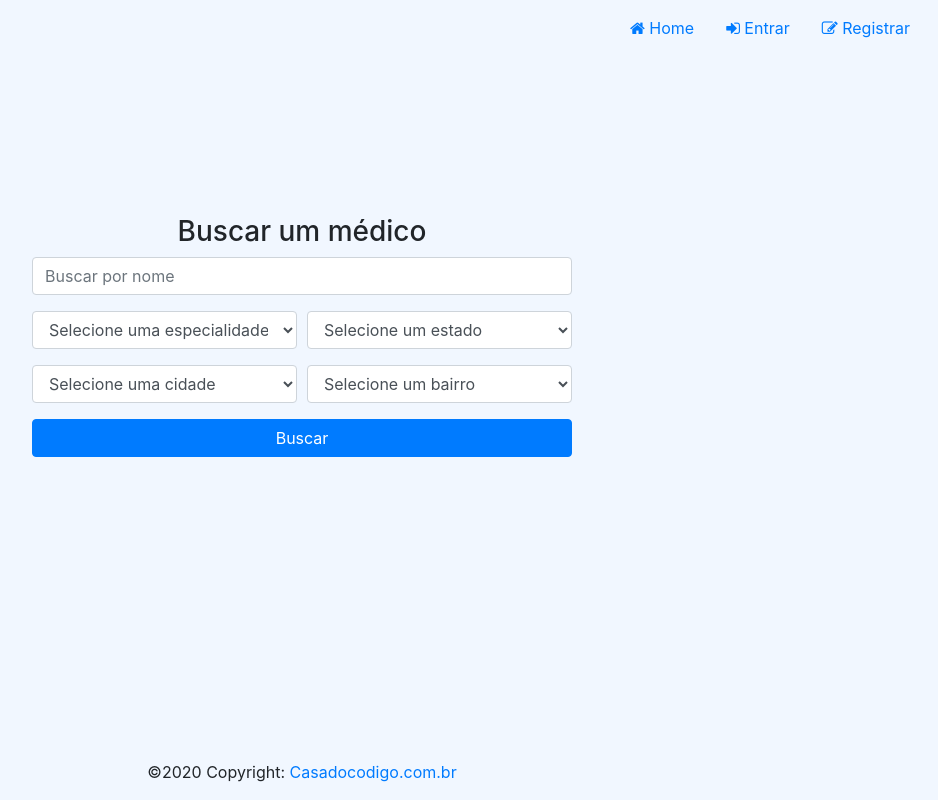
After one commit to Brunnokauan/Python-Projects, a Django app: template casa do código/livro_django/medicSearch/templates/home/home.html in a window 1280 px wide. The commit adds this page. Shown: the whole page, without its empty margins (338-1276 px from the left). Run offline with Django 4.2, Linux system fonts and the light colour scheme; the template is opened without the code that fills it, so the values that code supplies are empty; some libraries are stand-ins or nearby versions.

Commit message:
Criação da página dos médicos

```diff
--- /dev/null
+++ b/casa do código/livro_django/medicSearch/static/css/global.css
@@ -0,0 +1,77 @@
+#content{
+    min-height: calc(100vh - 112px);
+}
+
+.image-circle{
+    width: 150px;
+    height: 150px;
+    border-radius: 100%;
+    margin: 10px auto;
+    background-size: contain;
+    background-color: #ccc;
+}
+
+.btn-card {
+    width: 49.5%;
+    float: left;
+    font-size: 0.9em;
+}
+
+.btn-card:last-child{
+    margin-left: 1%;
+}
+
+.specialties{
+    padding: 0;
+    list-style: none;
+    min-height: 46px;
+}
+
+.navigation{
+    margin: 0 auto;
+}
+
+.social-container{
+    display: flex;
+}
+
+.social-container span{
+    display: flex;
+    align-content: space-between;
+}
+
+.social-container a {
+    margin: 0 1%;
+    width: 50%;
+    height: 40px;
+    line-height: 20px;
+}
+
+.social-container a, .social-container a:hover, .social-container
+a:active, .social-container a:visited{
+    color: #fff
+}
+
+.social-container a:first-child {
+    margin-left: 0;
+}
+
+.social-container a:last-child {
+    margin-right: 0;
+}
+
+.social-container a#facebook, .social-container a#facebook:visited{
+    background-color: #3b5999;
+}
+
+.social-container a#google, .social-container a#google:visited{
+    background-color: #dd4b39;
+}
+
+.social-container a#facebook:hover, .social-container a#facebook:active{
+    background-color: #383871;
+}
+
+.social-container a#google:hover, .social-container a#google:active{
+    background-color: #9e3e2c;
+}
--- /dev/null
+++ b/casa do código/livro_django/medicSearch/static/css/home.css
@@ -0,0 +1,11 @@
+body{
+    background-color: #f1f7ff;
+}
+
+#content form{
+    margin-top: calc(50vh - 241px);
+}
+
+#content form button{
+    width: 100%;
+}
--- a/casa do código/livro_django/medicSearch/templates/base.html
+++ b/casa do código/livro_django/medicSearch/templates/base.html
@@ -6,15 +6,36 @@
     <meta http-equiv="X-UA-Compatible" content="IE=edge">
     <meta name="viewport" content="width=device-width, initial-scale=1.0">
     <link rel="stylesheet" href="https://stackpath.bootstrapcdn.com/bootstrap/4.4.1/css/bootstrap.min.css">
-    <link rel="stylesheet" href="https://stackpath.bootstrappcdn.com/font-awesome/4.7.0/css/font-awesome.min.css">
+    <link rel="stylesheet" href="https://stackpath.bootstrapcdn.com/font-awesome/4.7.0/css/font-awesome.min.css">
     <link rel="stylesheet" href="{% static 'css/global.css' %}">
     {% block styles %}{% endblock %}
     <title>Busca Doutor - {% block title %}{% endblock %}</title>
 </head>
 <body>
-    <header></header>
+    <header>
+        <nav class="navbar justify-content-end navbar-expand-lg">
+            <ul class="nav">
+                <li class="nav-item"><a class="nav-link" href="/"><i class="fa fa-home"></i class=""> Home</a></li>
+                {% if user.is_authenticated %}
+                    <li class="nav-item"><a class="nav-link" href="#"><i class="fa fa-user"></i class=""> Perfil</a></li>
+                    <li class="nav-item"><a class="nav-link" href="#"><i class="fa fa-edit"></i class=""> Editar Perfil</a></li>
+                    <li class="nav-item"><a class="nav-link" href="#"><i class="fa fa-sign-out"></i class=""> Sair</a></li>
+                {% else %}
+                    <li class="nav-item"><a class="nav-link" href="#"><i class="fa fa-sign-in"></i class=""> Entrar</a></li>
+                    <li class="nav-item"><a class="nav-link" href="#"><i class="fa fa-edit"></i class=""> Registrar</a></li>
+                {% endif %}
+            </ul>
+        </nav>
+    </header>
     {% block content %}{% endblock %}
-    <footer></footer>
+    <footer class="page-footer font-small blue">
+        <div class="footer-copyright text-center py-3">©2020 Copyright:
+            <a href="https://www.casadocodigo.com.br/">Casadocodigo.com.br</a>
+        </div>
+    </footer>
+    <script src="https://code.jquery.com/jquery-3.4.1.slim.min.js"></script>
+    <script src="https://cdn.jsdelivr.net/npm/popper.js@1.16.0/dist/umd/popper.min.js"></script>
+    <script src="https://stackpath.bootstrapcdn.com/bootstrap/4.4.1/js/bootstrap.min.js"></script>
     {% block scripts %}{% endblock %}
 </body>
 </html>
--- /dev/null
+++ b/casa do código/livro_django/medicSearch/templates/home/home.html
@@ -0,0 +1,64 @@
+{% extends "base.html" %}
+{% load static %}
+
+{% block title %}Início{% endblock %}
+
+{% block styles %}
+    <link rel="stylesheet" href="{% static 'css/home.css' %}">
+{% endblock %}
+
+{% block content %}
+    <div id="content">
+        <div class="container">
+            <div class="row">
+                <div class="col-sm-12 col-md-6 col-lg-6 offset-sm-0 offset-md-3 offset-md-3">
+                    <form action={% url 'medics' %} method="GET">
+                        <h3 class="text-center">Buscar um médico</h3>
+                        <div class="form-row">
+                            <div class="col form-group">
+                                <input type="text" class="form-control" name="name" placeholder="Buscar por nome">
+                            </div>
+                        </div>
+                        <div class="form-row">
+                            <div class="col form-group">
+                                <select class="form-control" name="speciality">
+                                    <option value="0" selected disabled>Selecione uma especialidade</option>
+                                    <option value="1">Neurocirugia</option>
+                                </select>
+                            </div>
+                            <div class="col form-group">
+                                <select class="form-control" name="state">
+                                    <option value="0" selected disabled>Selecione um estado</option>
+                                    <option value="1">Rio de Janeiro</option>
+                                </select>
+                            </div>
+                        </div>
+                        <div class="form-row">
+                            <div class="col form-group">
+                                <select class="form-control" name="city">
+                                    <option value="0" selected disabled>Selecione uma cidade</option>
+                                    <option value="1">Rio de Janeiro</option>
+                                </select>
+                            </div>
+                            <div class="col form-group">
+                                <select class="form-control" name="neighborhood">
+                                    <option value="0" selected disabled>Selecione um bairro</option>
+                                    <option value="1">Botafogo</option>
+                                </select>
+                            </div>
+                        </div>
+                        <div class="form-row">
+                            <div class="col form-group mb-0">
+                                <button type="submit" class="btn btn-primary">Buscar</button>
+                            </div>
+                        </div>
+                    </form>
+                </div>
+            </div>
+        </div>
+    </div>
+{% endblock %}
+
+{% block scripts %}
+    <script src="{% static 'js/home.js' %}"></script>
+{% endblock %}
--- a/casa do código/livro_django/medicSearch/views/HomeView.py
+++ b/casa do código/livro_django/medicSearch/views/HomeView.py
@@ -1,4 +1,4 @@
-from django.http import HttpResponse
+from django.shortcuts import render
 
 def home_view(request):
-    return HttpResponse('<h1>Olá mundo!</h1>', status=200)
+    return render(request, template_name='home/home.html', status=200)
```
Also changed, not shown: casa do código/livro_django/medicSearch/models/Profile.py (+13 -0 lines), casa do código/livro_django/medicSearch/templates/medic/medics.html (added, +49 -0 lines), casa do código/livro_django/medicSearch/views/MedicView.py (+15 -3 lines).
